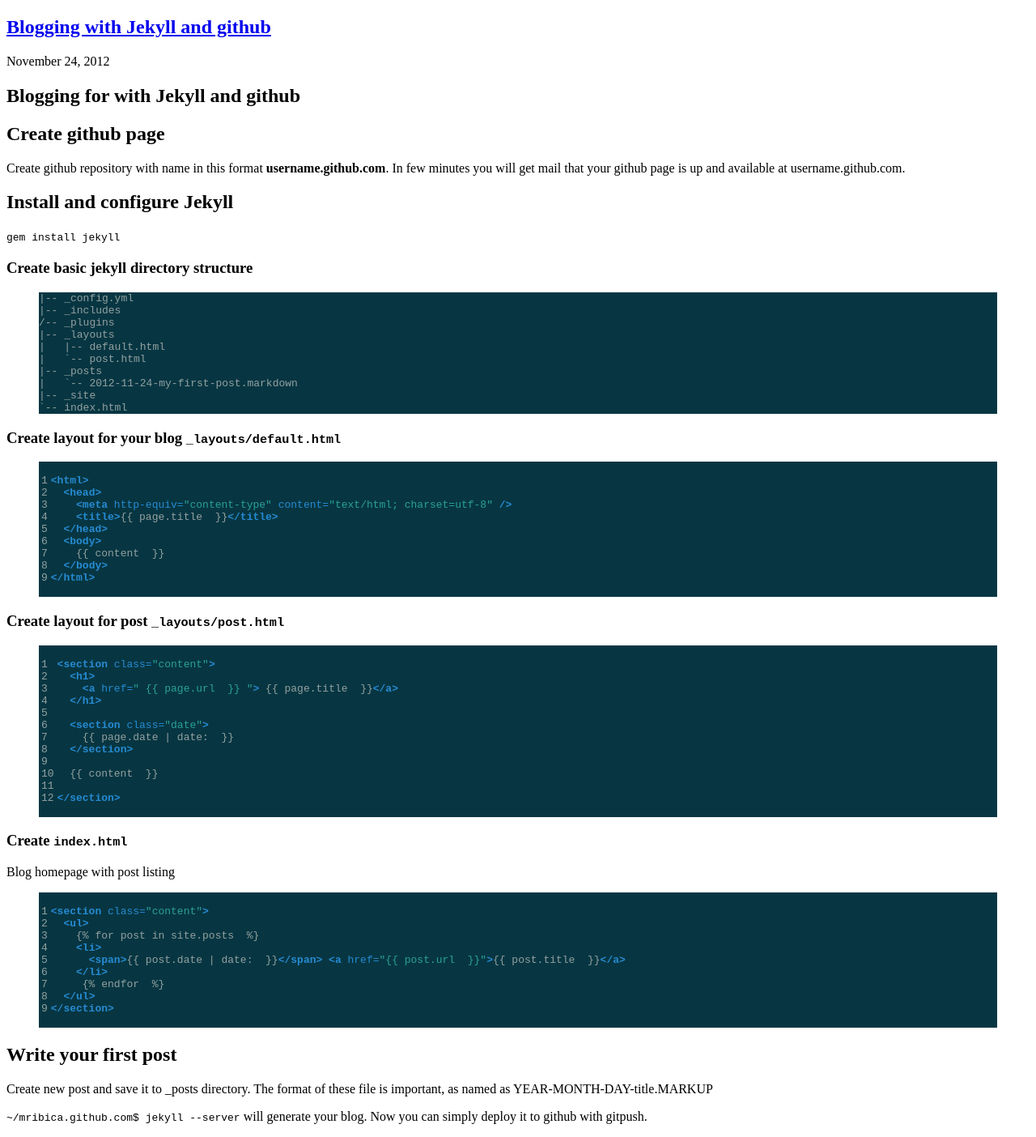
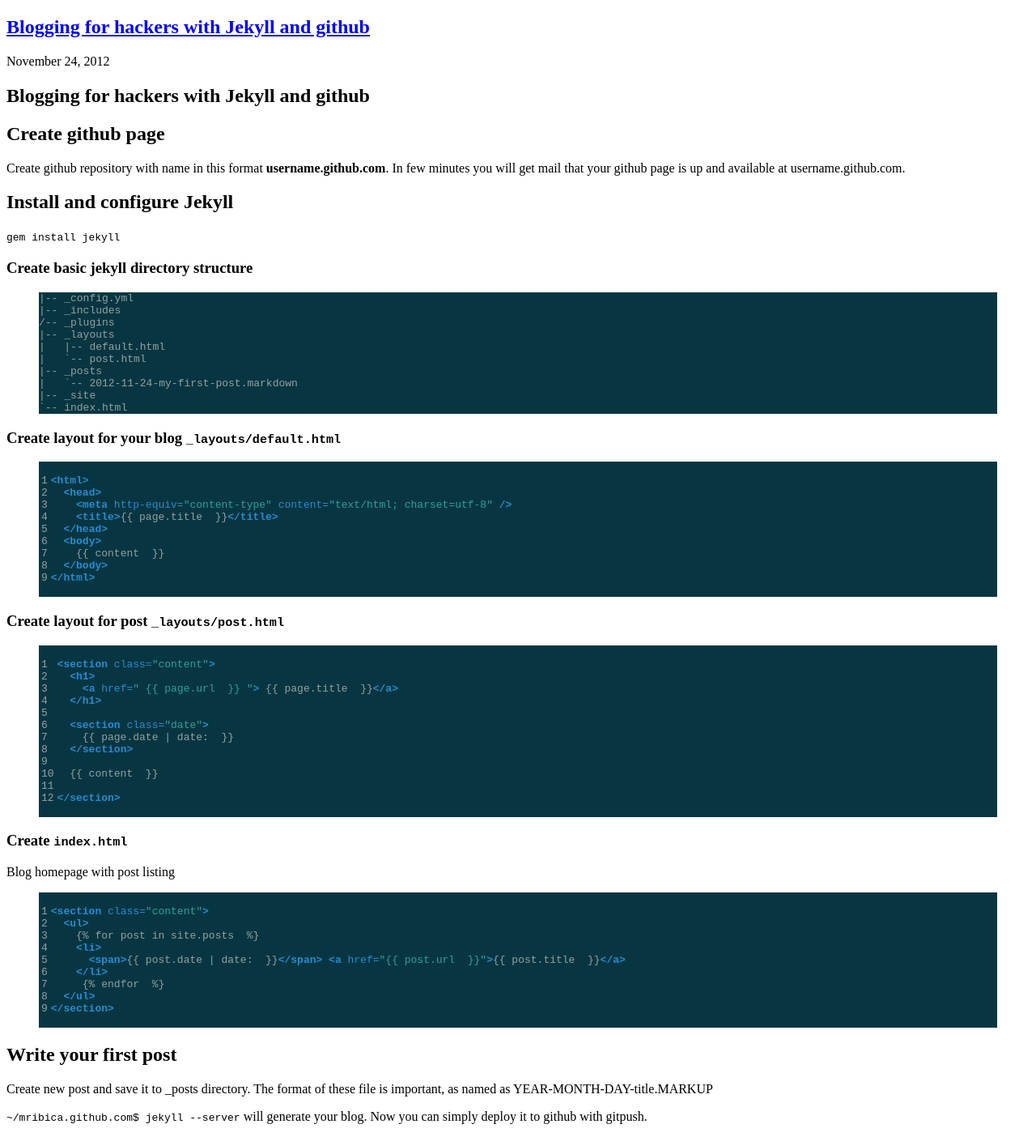
Before and after one commit to mribica/mribica.github.com, a Jekyll site: the page built from _posts/2012-11-24-blogging-with-jekyll-and-github.markdown, in a window 1280 px wide. Shown: the whole page at 81% size. Built offline with Jekyll 4.4.1, drawn with Linux system fonts in a browser that asks for light colours; Markdown is read by kramdown in place of the engine named in the settings.

Commit message:
[blogpost] blogging with jekyll and github

```diff
--- a/_posts/2012-11-24-blogging-with-jekyll-and-github.markdown
+++ b/_posts/2012-11-24-blogging-with-jekyll-and-github.markdown
@@ -1,9 +1,9 @@
 ---
 layout: post
-title: "Blogging with Jekyll and github"
+title: "Blogging for hackers with Jekyll and github"
 ---
 
-# Blogging for with Jekyll and github
+# Blogging for hackers with Jekyll and github
 
 ## Create github page
 
```
